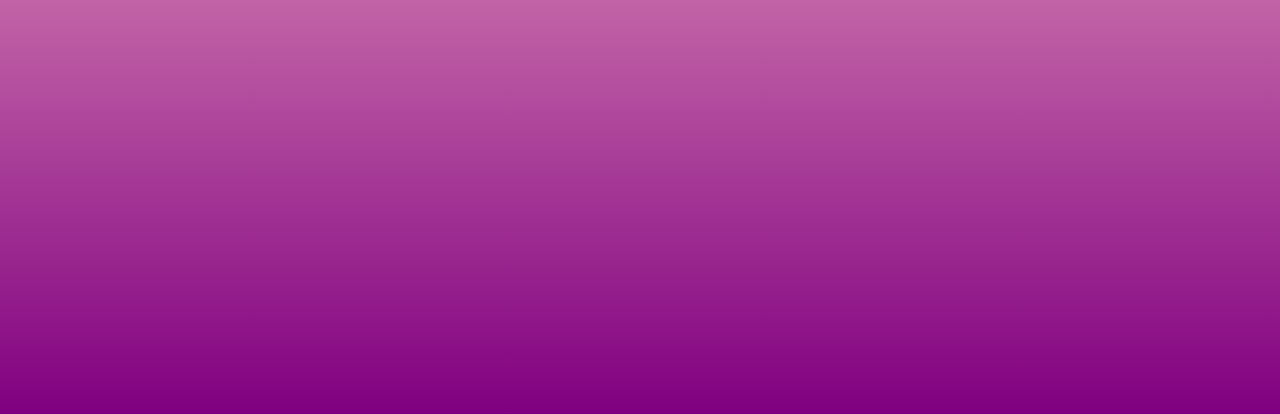
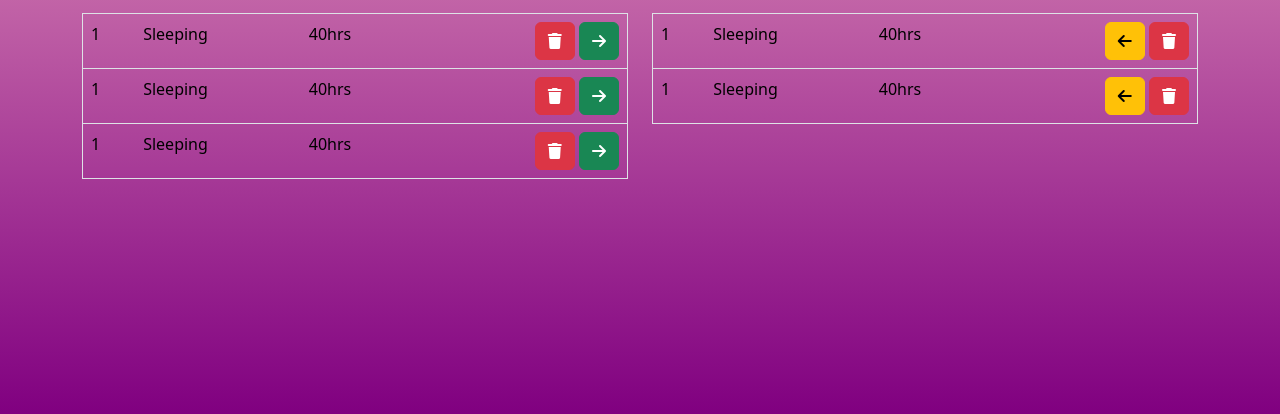
Before and after one commit to roshanpaudel/Habit-Tracker, a plain HTML site: page index.html in a window 1280 px wide. Shown: the part 386-800 px from the top of the page. Drawn offline with nearby package versions, Linux system fonts and the light colour scheme.

Commit message:
tables created

```diff
--- a/index.html
+++ b/index.html
@@ -18,6 +18,9 @@
       .wrapper {
         background: linear-gradient(pink, purple);
         min-height: 100vh;
+      }
+      .table {
+        --bs-table-bg: transparent;
       }
     </style>
   </head>
@@ -54,6 +57,90 @@
         </form>
 
         <!-- tables  -->
+        <div class="row mt-5">
+          <div class="col">
+            <h2 class="text-center">Entry List</h2>
+            <hr />
+            <table class="table border table-hover">
+              <tbody>
+                <tr>
+                  <td scope="row">1</td>
+                  <td>Sleeping</td>
+                  <td>40hrs</td>
+                  <td class="text-end">
+                    <button class="btn btn-danger">
+                      <i class="fa-solid fa-trash"></i>
+                    </button>
+                    <button class="btn btn-success">
+                      <i class="fa-solid fa-arrow-right"></i>
+                    </button>
+                  </td>
+                </tr>
+                <tr>
+                  <td scope="row">1</td>
+                  <td>Sleeping</td>
+                  <td>40hrs</td>
+                  <td class="text-end">
+                    <button class="btn btn-danger">
+                      <i class="fa-solid fa-trash"></i>
+                    </button>
+                    <button class="btn btn-success">
+                      <i class="fa-solid fa-arrow-right"></i>
+                    </button>
+                  </td>
+                </tr>
+                <tr>
+                  <td scope="row">1</td>
+                  <td>Sleeping</td>
+                  <td>40hrs</td>
+                  <td class="text-end">
+                    <button class="btn btn-danger">
+                      <i class="fa-solid fa-trash"></i>
+                    </button>
+                    <button class="btn btn-success">
+                      <i class="fa-solid fa-arrow-right"></i>
+                    </button>
+                  </td>
+                </tr>
+              </tbody>
+            </table>
+          </div>
+          <div class="col">
+            <h2 class="text-center">Habits to reduce</h2>
+            <hr />
+            <table class="table border table-hover">
+              <tbody>
+                <tr>
+                  <td scope="row">1</td>
+                  <td>Sleeping</td>
+                  <td>40hrs</td>
+                  <td class="text-end">
+                    <button class="btn btn-warning">
+                      <i class="fa-solid fa-arrow-left"></i>
+                    </button>
+                    <button class="btn btn-danger">
+                      <i class="fa-solid fa-trash"></i>
+                    </button>
+                  </td>
+                </tr>
+
+                <tr>
+                  <td scope="row">1</td>
+                  <td>Sleeping</td>
+                  <td>40hrs</td>
+                  <td class="text-end">
+                    <button class="btn btn-warning">
+                      <i class="fa-solid fa-arrow-left"></i>
+                    </button>
+                    <button class="btn btn-danger">
+                      <i class="fa-solid fa-trash"></i>
+                    </button>
+                  </td>
+                </tr>
+              </tbody>
+            </table>
+          </div>
+        </div>
         <!-- entry  -->
         <!-- bad habits  -->
       </div>
```
